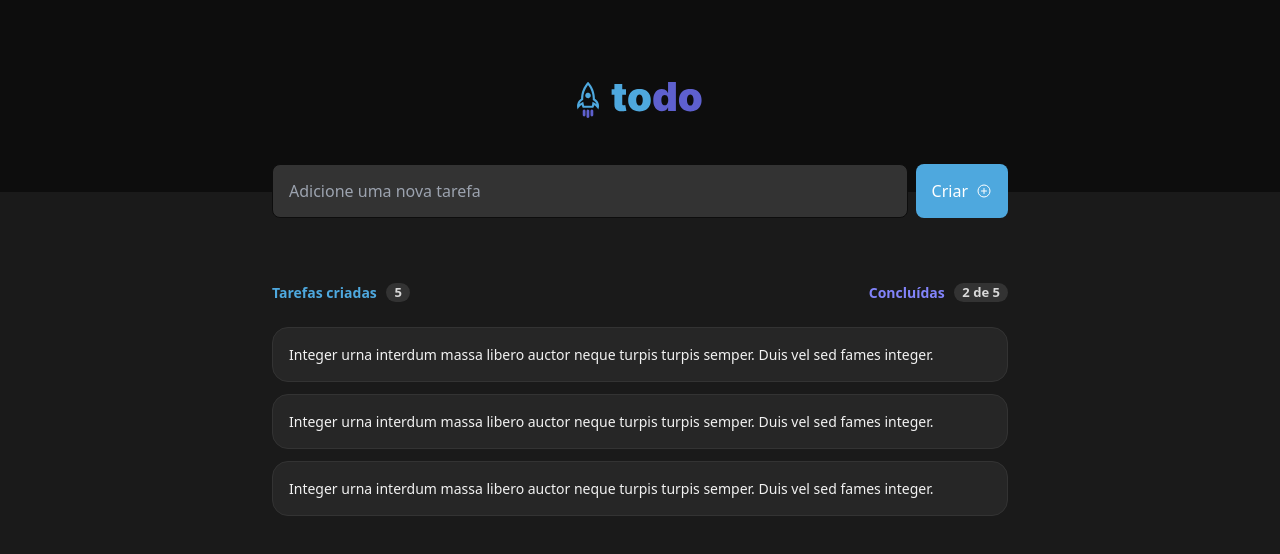
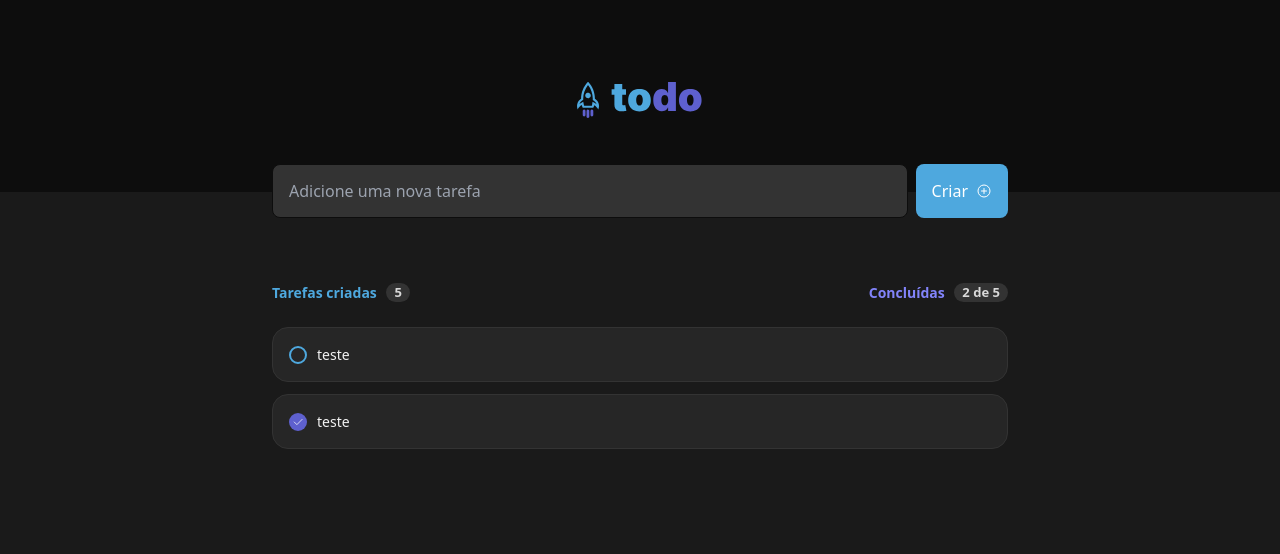
Before and after one commit to lucasdebeterco/todo-list, a React (Vite) app: page / in a window 1280 px wide. Shown: the top 554 px of the page. Built offline with nearby package versions, Linux system fonts and the light colour scheme.

Commit message:
creating initial fake tasks

```diff
--- a/src/App.tsx
+++ b/src/App.tsx
@@ -1,13 +1,26 @@
 import { Header } from './components/Header.tsx'
 import { Task } from './components/Task.tsx'
 import { SearchArea } from './components/SearchArea.tsx'
+import { TaskContext } from './contexts/useTask.ts'
 
 function App() {
+
+    const Tasks = [
+        {
+            description: 'teste',
+            done: false
+        }, {
+            description: 'teste',
+            done: true
+        }
+    ]
+
     return (
         <div className='bg-gray-600 h-[100vh]'>
             <Header/>
 
             <div className='max-w-[736px] mx-auto'>
+                <TaskContext.Provider  value={Tasks}>
                     <SearchArea/>
 
                     <section className='flex flex-col mt-[4rem]'>
@@ -32,11 +45,12 @@ function App() {
                         </div>
 
                         <div className='flex flex-col gap-[0.75rem] mt-[1.5rem]'>
-                        <Task />
-                        <Task />
-                        <Task />
+                            {Tasks.map(task => {
+                                return <Task task={task} />
+                            })}
                         </div>
                     </section>
+                </TaskContext.Provider>
             </div>
         </div>
     )
--- a/src/components/Task.tsx
+++ b/src/components/Task.tsx
@@ -1,7 +1,21 @@
-export function Task() {
+import { Check } from 'phosphor-react';
+
+export interface Task {
+    description: string
+    done: boolean
+}
+
+interface ITask {
+    task: Task
+}
+
+export function Task({task}: ITask) {
     return (
-        <div className='bg-gray-500 hover:bg-gray-400 border-[1px] border-gray-400 rounded-[16px] p-[1rem] text-gray-100 text-[0.875rem] transition-colors'>
-            Integer urna interdum massa libero auctor neque turpis turpis semper. Duis vel sed fames integer.
+        <div className='flex items-center bg-gray-500 hover:bg-gray-400 border-[1px] border-gray-400 rounded-[16px] p-[1rem] text-gray-100 text-[0.875rem] transition-colors'>
+            <div className={`flex items-center justify-center w-[18px] h-[18px] rounded-[50%] mr-[10px] ${task.done ? 'bg-purple-dark' : 'border-[2px] border-blue'}`}>
+                {task.done && <Check width={12} color='#fff' />}
+            </div>
+            {task.description}
         </div>
     )
 }
--- /dev/null
+++ b/src/contexts/useTask.ts
@@ -0,0 +1,4 @@
+import { createContext } from "react";
+import { Task } from '../components/Task.tsx';
+
+export const TaskContext = createContext<Task[] | undefined>(undefined);
```
Also changed, not shown: src/context/TaskProvider.ts (deleted, +0 -19 lines). Lines whose indentation alone changed are shown as unchanged.
